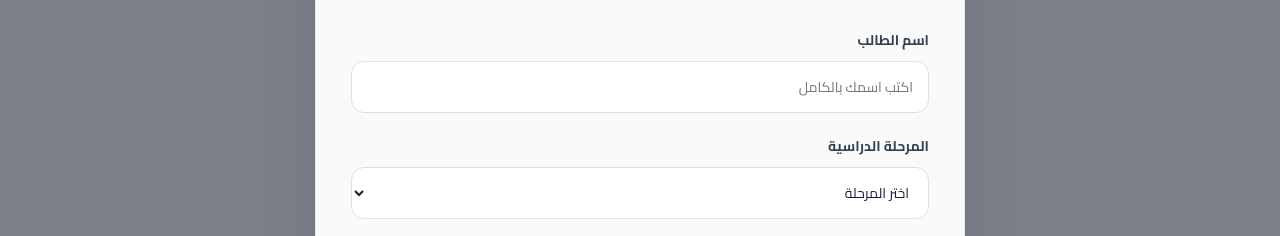
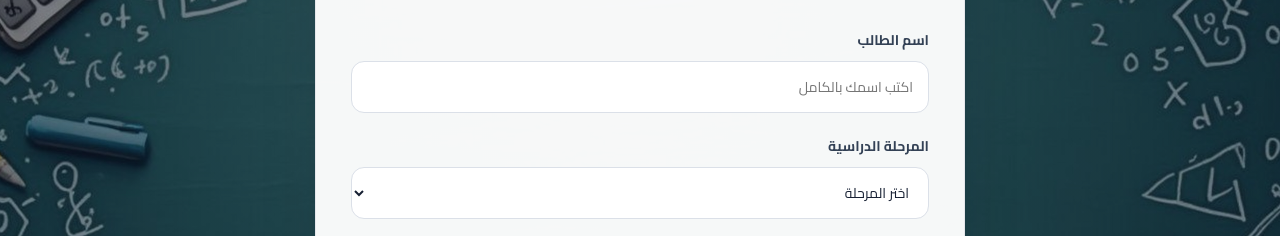
Before and after one commit to YousufJoe77/Shaimaa-Math, a plain HTML site: page student/index.html in a window 1280 px wide. Shown: the part 153-389 px from the top of the page. Drawn offline with nearby package versions, Linux system fonts and the light colour scheme.

Commit message:
Update index.html

```diff
--- a/student/index.html
+++ b/student/index.html
@@ -30,7 +30,7 @@
       rgba(15, 23, 42, 0.55),
       rgba(15, 23, 42, 0.55)
     ),
-    url("student/—Pngtree—back to school chalkboard with_16297416.jpeg") center center / cover no-repeat fixed;
+    url("—Pngtree—back to school chalkboard with_16297416.jpeg") center center / cover no-repeat fixed;
 
   color: #172033;
   display: flex;
```
